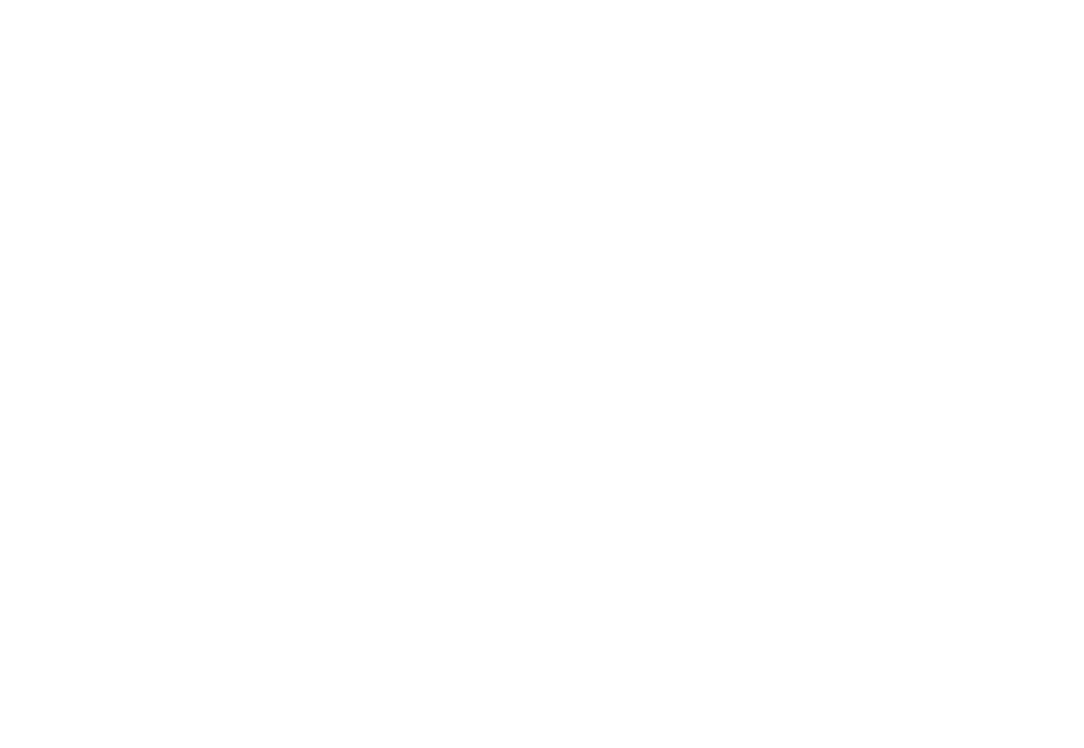
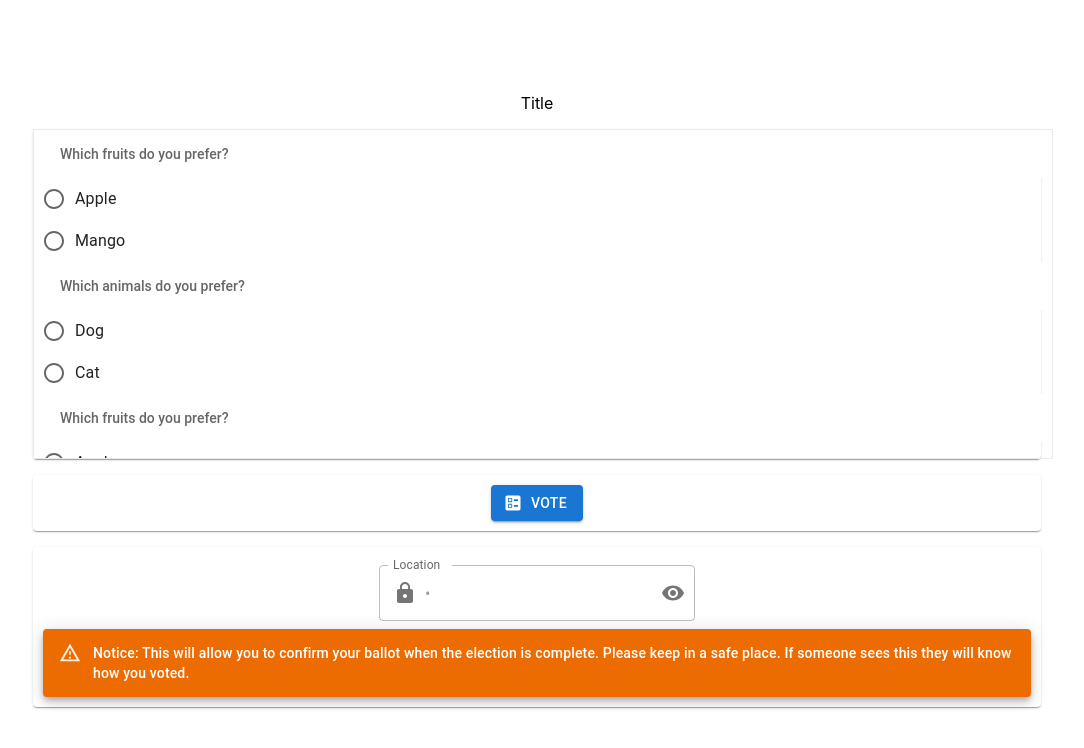
Before and after one commit to meyeralex31/csci550, a React (Create React App) app: page /votingPage in a window 1280 px wide. Before the commit this address had no page. Shown: the top 748 px of the page, without its empty margins (103-1187 px from the left). Built offline with nearby package versions, Linux system fonts and the light colour scheme.

Commit message:
allow user to vote

```diff
--- a/src/App.jsx
+++ b/src/App.jsx
@@ -10,6 +10,8 @@
 import RegisterElectionPage from "./RegisterElectionPage/RegisterElectionPage";
 import StartElection from "./RegisterElectionPage/StartElection";
 import PublicElection from "./PublicElectionPage";
+import VotingPage from "./VotingPage";
+
 const App = () => {
   return (
     <UserProvider>
@@ -29,6 +31,7 @@
           <Route path="/registerElection" element={<RegisterElectionPage />} />
           <Route path="/startElection" element={<StartElection />} />
           <Route path="/publicElection" element={<PublicElection />} />
+          <Route path="/votingPage" element={<VotingPage />} />
         </Routes>
       </BrowserRouter>
     </UserProvider>
--- a/src/PublicElectionPage.jsx
+++ b/src/PublicElectionPage.jsx
@@ -14,9 +14,9 @@
 import PendingActionsIcon from "@mui/icons-material/PendingActions";
 import DoneIcon from "@mui/icons-material/Done";
 import DonutLargeIcon from "@mui/icons-material/DonutLarge";
-const REGISTRATION_STATUS = "Registeration Open";
-const VOTING_IN_PROGRESS_STATUS = "Voting Started";
-const VOTING_ENDED_STATUS = "Voting Ended";
+export const REGISTRATION_STATUS = "Registeration Open";
+export const VOTING_IN_PROGRESS_STATUS = "Voting Started";
+export const VOTING_ENDED_STATUS = "Voting Ended";
 
 const PublicElection = () => {
   const nonbuttonstyle = {
@@ -111,10 +111,10 @@
                     </TableCell>
                     <TableCell align="center">
                       <RegisterButton
-                        disabled={
-                          row.status !== REGISTRATION_STATUS || !row.public
-                        }
+                        disabled={!row.public}
+                        status={row.status}
                         onClick={() => navigate("/registerElection")}
+                        registered={true}
                       />
                     </TableCell>
                   </TableRow>
--- a/src/RegisterElectionPage/RegisterButton.jsx
+++ b/src/RegisterElectionPage/RegisterButton.jsx
@@ -1,13 +1,24 @@
 import Button from "@mui/material/Button";
 import ClearIcon from "@mui/icons-material/Clear";
 import AppRegistrationIcon from "@mui/icons-material/AppRegistration";
+import BallotIcon from "@mui/icons-material/Ballot";
+import ConfirmationNumberIcon from "@mui/icons-material/ConfirmationNumber";
+import {
+  REGISTRATION_STATUS,
+  VOTING_IN_PROGRESS_STATUS,
+  VOTING_ENDED_STATUS,
+} from "../PublicElectionPage";
 
 const RegisterButton = ({
   disabled = false,
-  registered = false,
+  registered = true,
   onClick = () => {},
+  status = REGISTRATION_STATUS,
 }) => {
   const style = { marginRight: "auto", marginLeft: "auto" };
+  const buttonDisabled =
+    disabled || (status !== REGISTRATION_STATUS && !registered);
+  if (status === REGISTRATION_STATUS) {
     if (registered) {
       return (
         <Button
@@ -15,7 +26,7 @@
           sx={style}
           variant="contained"
           color="error"
-        disabled={disabled}
+          disabled={buttonDisabled}
           onClick={onClick}
         >
           Unregister
@@ -28,12 +39,39 @@
           sx={style}
           variant="contained"
           color="info"
-        disabled={disabled}
+          disabled={buttonDisabled}
           onClick={onClick}
         >
           Register
         </Button>
       );
     }
+  } else if (status === VOTING_IN_PROGRESS_STATUS) {
+    return (
+      <Button
+        startIcon={<BallotIcon />}
+        sx={style}
+        variant="contained"
+        color="primary"
+        disabled={buttonDisabled}
+        onClick={onClick}
+      >
+        Vote
+      </Button>
+    );
+  } else if (status === VOTING_ENDED_STATUS) {
+    return (
+      <Button
+        startIcon={<ConfirmationNumberIcon />}
+        sx={style}
+        variant="contained"
+        color="secondary"
+        disabled={disabled}
+        onClick={onClick}
+      >
+        View Results
+      </Button>
+    );
+  }
 };
 export default RegisterButton;
--- a/src/RegisterElectionPage/RegisterElectionPage.jsx
+++ b/src/RegisterElectionPage/RegisterElectionPage.jsx
@@ -4,9 +4,19 @@
 import Status from "./Status";
 import Questions from "./Questions";
 import RegisterButton from "./RegisterButton";
+import {
+  REGISTRATION_STATUS,
+  VOTING_IN_PROGRESS_STATUS,
+  VOTING_ENDED_STATUS,
+} from "../PublicElectionPage";
+import { useNavigate } from "react-router-dom";
 
 const RegisterElectionPage = () => {
   const title = "Title";
+  const status = REGISTRATION_STATUS;
+  const registered = true;
+  const navigate = useNavigate();
+
   return (
     <div
       style={{
@@ -43,7 +53,17 @@
                   marginTop: "10px",
                 }}
               >
-                <RegisterButton />
+                <RegisterButton
+                  status={status}
+                  registered={registered}
+                  onClick={() => {
+                    if (status === REGISTRATION_STATUS) {
+                      console.log("registration status changed");
+                    } else if (status === VOTING_IN_PROGRESS_STATUS) {
+                      navigate("/VotingPage");
+                    }
+                  }}
+                />
               </Grid>
             </Grid>
           </Paper>
--- a/src/RegisterElectionPage/StartElection.jsx
+++ b/src/RegisterElectionPage/StartElection.jsx
@@ -13,11 +13,21 @@
 import RegisterVoters from "./RegisteredVoters";
 import PlayArrowIcon from "@mui/icons-material/PlayArrow";
 import StartVotingModal from "./StartVotingModal";
+import {
+  REGISTRATION_STATUS,
+  VOTING_IN_PROGRESS_STATUS,
+  VOTING_ENDED_STATUS,
+} from "../PublicElectionPage";
+import { useNavigate } from "react-router-dom";
 
 const StartElection = () => {
   const title = "Title";
+  const registered = true;
+  const status = VOTING_IN_PROGRESS_STATUS;
   const [tabValue, setTabValue] = useState(0);
   const [startElectionModalOpen, setStartElectionModalOpen] = useState(false);
+  const navigate = useNavigate();
+
   return (
     <div
       style={{
@@ -90,8 +100,19 @@
                     justifyContent: "center",
                   }}
                 >
-                  <RegisterButton />
+                  <RegisterButton
+                    registered={registered}
+                    status={status}
+                    onClick={() => {
+                      if (status === REGISTRATION_STATUS) {
+                        console.log("registration status changed");
+                      } else if (status === VOTING_IN_PROGRESS_STATUS) {
+                        navigate("/VotingPage");
+                      }
+                    }}
+                  />
                 </Grid>
+                {status === REGISTRATION_STATUS && (
                   <Grid
                     item
                     xs={6}
@@ -111,6 +132,7 @@
                       Open Voting
                     </Button>
                   </Grid>
+                )}
               </Grid>
             </Grid>
           </Paper>
--- /dev/null
+++ b/src/VotingPage.jsx
@@ -0,0 +1,158 @@
+import React, { useState } from "react";
+import Grid from "@mui/material/Grid";
+import Paper from "@mui/material/Paper";
+import MuiAlert from "@mui/material/Alert";
+import IconButton from "@mui/material/IconButton";
+import OutlinedInput from "@mui/material/OutlinedInput";
+import InputLabel from "@mui/material/InputLabel";
+import InputAdornment from "@mui/material/InputAdornment";
+import FormControl from "@mui/material/FormControl";
+import Visibility from "@mui/icons-material/Visibility";
+import VisibilityOff from "@mui/icons-material/VisibilityOff";
+import LockIcon from "@mui/icons-material/Lock";
+import List from "@mui/material/List";
+import FormControlLabel from "@mui/material/FormControlLabel";
+import Button from "@mui/material/Button";
+import ListSubheader from "@mui/material/ListSubheader";
+import Radio from "@mui/material/Radio";
+import RadioGroup from "@mui/material/RadioGroup";
+import BallotIcon from "@mui/icons-material/Ballot";
+import { useNavigate } from "react-router-dom";
+
+const VotingPage = () => {
+  const title = "Title";
+  const [showVotingLocation, setShowVotingLocation] = useState(false);
+  const questions = [
+    { question: "Which fruits do you prefer?", options: ["Apple", "Mango"] },
+    { question: "Which animals do you prefer?", options: ["Dog", "Cat"] },
+    { question: "Which fruits do you prefer?", options: ["Apple", "Mango"] },
+    { question: "Which animals do you prefer?", options: ["Dog", "Cat"] },
+    { question: "Which fruits do you prefer?", options: ["Apple", "Mango"] },
+    { question: "Which animals do you prefer?", options: ["Dog", "Cat"] },
+  ];
+  const navigate = useNavigate();
+
+  return (
+    <div
+      style={{
+        display: "flex",
+        alignItems: "center",
+        justifyContent: "center",
+      }}
+    >
+      <Grid style={{ width: "80%", maxHeight: "80%" }} container spacing={2}>
+        <Grid item xs={12} style={{ textAlign: "center" }}>
+          {title}
+        </Grid>
+        <Grid item xs={12}>
+          <Paper>
+            <List
+              sx={{
+                width: "100%",
+                maxWidth: "100%",
+                position: "relative",
+                overflow: "auto",
+                maxHeight: "320px",
+                border: ".5px solid #EAEAEA",
+                paddingLeft: "10px",
+                "& ul": { padding: 0 },
+              }}
+              subheader={<li />}
+            >
+              {questions.map((question) => (
+                <li key={`section-${question.question}`}>
+                  <ul>
+                    <ListSubheader>{question.question}</ListSubheader>
+                    <RadioGroup>
+                      {question.options.map((option) => (
+                        <FormControlLabel
+                          key={`section-${option}`}
+                          label={option}
+                          value={option}
+                          control={<Radio />}
+                        />
+                      ))}
+                    </RadioGroup>
+                  </ul>
+                </li>
+              ))}
+            </List>
+          </Paper>
+        </Grid>
+        <Grid item xs={12}>
+          <Paper>
+            <Grid
+              container
+              alignItems="center"
+              justifyContent="center"
+              style={{ padding: "10px" }}
+            >
+              <Button
+                startIcon={<BallotIcon />}
+                variant="contained"
+                color="primary"
+                onClick={() => navigate("/registerElection")}
+              >
+                Vote
+              </Button>
+            </Grid>
+          </Paper>
+        </Grid>
+        <Grid item xs={12}>
+          <Paper>
+            <Grid
+              container
+              alignItems="center"
+              justifyContent="center"
+              style={{ padding: "10px" }}
+            >
+              <FormControl
+                sx={{ m: 1, width: "50-ch", alignContent: "center" }}
+                variant="outlined"
+              >
+                <InputLabel htmlFor="outlined-adornment-password">
+                  Location
+                </InputLabel>
+                <OutlinedInput
+                  disabled={true}
+                  value="6"
+                  type={showVotingLocation ? "text" : "password"}
+                  startAdornment={
+                    <InputAdornment position="start">
+                      <LockIcon />
+                    </InputAdornment>
+                  }
+                  endAdornment={
+                    <InputAdornment position="end">
+                      <IconButton
+                        aria-label="toggle password visibility"
+                        onClick={() => {
+                          setShowVotingLocation((prev) => !prev);
+                        }}
+                        onMouseDown={(event) => event.preventDefault()}
+                        edge="end"
+                      >
+                        {showVotingLocation ? (
+                          <VisibilityOff />
+                        ) : (
+                          <Visibility />
+                        )}
+                      </IconButton>
+                    </InputAdornment>
+                  }
+                  label="Password"
+                />
+              </FormControl>
+              <MuiAlert severity="warning" elevation={6} variant="filled">
+                Notice: This will allow you to confirm your ballot when the
+                election is complete. Please keep in a safe place. If someone
+                sees this they will know how you voted.
+              </MuiAlert>
+            </Grid>
+          </Paper>
+        </Grid>
+      </Grid>
+    </div>
+  );
+};
+export default VotingPage;
```
Lines whose indentation alone changed are shown as unchanged.
